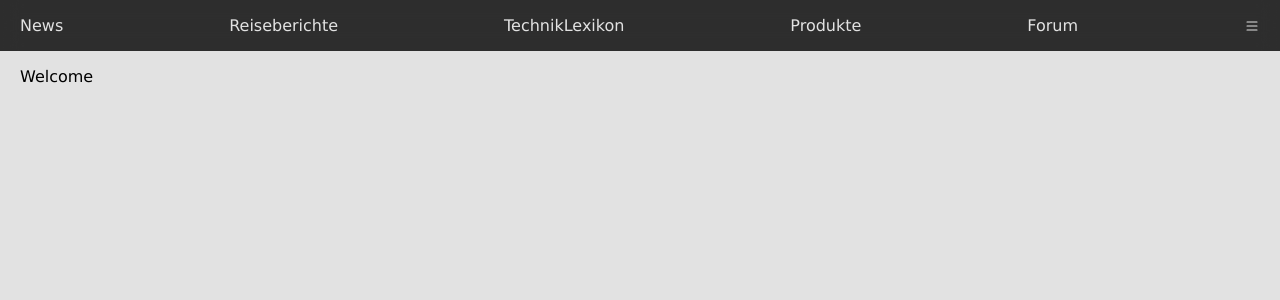
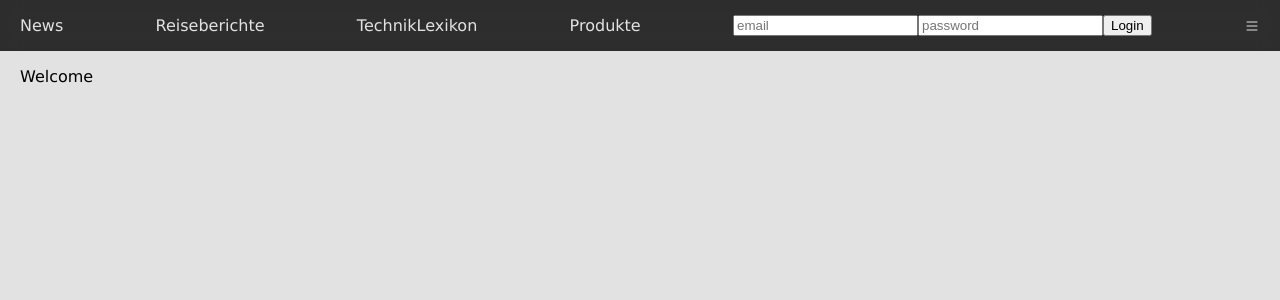
Before and after one commit to mcbauman/realCyclist, a Vue app in the folder frontend/: page / in a window 1280 px wide. Shown: the top 300 px of the page. Built offline with nearby package versions, Linux system fonts and the light colour scheme.

Commit message:
LoginFrontend

```diff
--- a/frontend/src/App.vue
+++ b/frontend/src/App.vue
@@ -1,7 +1,10 @@
 <script setup>
 import { ref } from 'vue';
 import MenuIcon from './assets/icons/MenuIcon.vue';
+import { useUSerStore } from './stores/userStore';
+const userStore=useUSerStore()
 const colorSchema = ref("default")
+const loginData = ref({})
 </script>
 
 <template>
@@ -11,12 +14,17 @@ const colorSchema = ref("default")
     <p>Reiseberichte</p>
     <p>TechnikLexikon</p>
     <p>Produkte</p>
-    <p>Forum</p>
+    <p v-if="userStore.user">Forum</p>
+    <span v-else>
+      <input type="email" placeholder="email" v-model="loginData.name">
+      <input type="password" placeholder="password" v-model="loginData.password">
+      <button type="submit" @click.prevent="userStore.login(loginData.name, loginData.password)">Login</button>
+    </span>
     <MenuIcon />
     </nav>
   </header>
 
   <main :class="colorSchema">
-    <p>Welcome</p>
+  <p>Welcome</p>
   </main>
 </template>
--- /dev/null
+++ b/frontend/src/stores/userStore.js
@@ -0,0 +1,23 @@
+import { ref, computed } from 'vue'
+import { defineStore } from 'pinia'
+
+export const useUSerStore = defineStore('user', () => {
+  const defaultUser =localStorage.getItem("user")||null
+  const user = ref(defaultUser)
+
+  function login(name, password){
+    fetch(`http://localhost:9002/user/login`,{
+      method: "POST",
+      headers:{"content-Type": "application/json"},
+      body: JSON.stringify({name, password})
+    })
+    .then((response)=>response.json())
+    .then((data)=>{
+        console.log("UserData",data);
+        user.value=data
+        localStorage.setItem("user",JSON.stringify(data))
+    })
+  }
+
+  return { user, login }
+})
```
Also changed, not shown: 2 other files (tests, documents, lock files or other folders).
